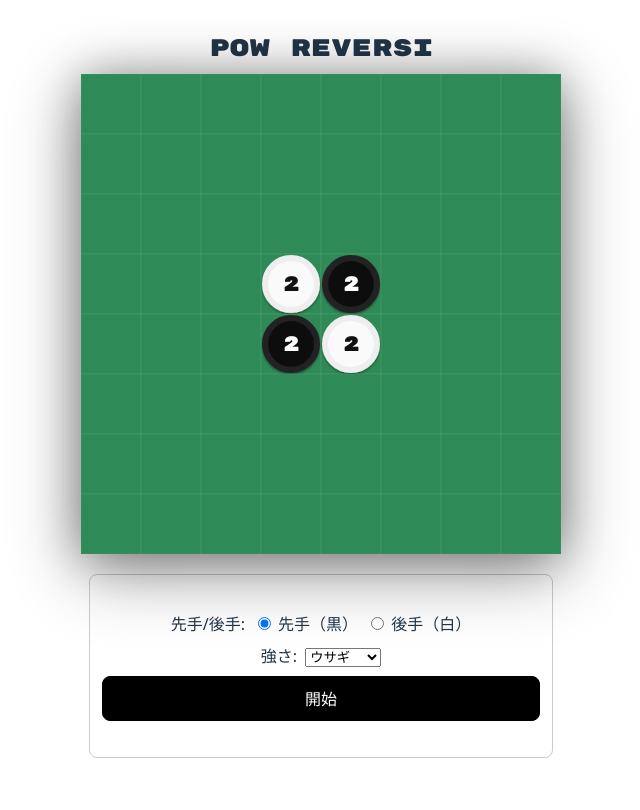
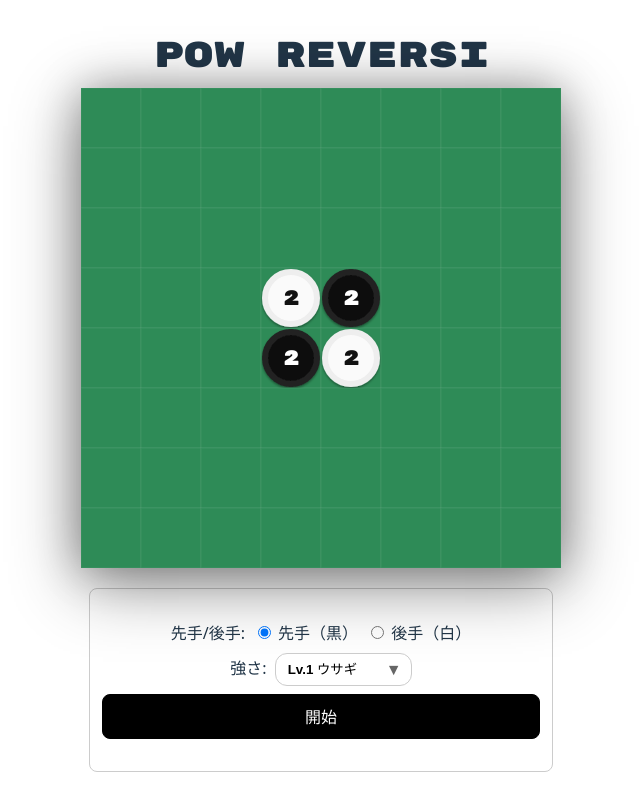
Before and after one commit to kurehajime/powpow_reversi, a React (Vite) app: page / in a window 1280 px wide. Shown: the whole page, without its empty margins (319-959 px from the left). Built offline with nearby package versions, Linux system fonts and the light colour scheme.

Commit message:
レベルセレクトボックスを変更

```diff
--- a/src/components/GameElement.tsx
+++ b/src/components/GameElement.tsx
@@ -20,12 +20,12 @@ export default function GameElement() {
   const cpuSide: 1 | -1 = (humanSide === 1 ? -1 : 1)
   const aiStrengthLabel = useMemo(() => {
     switch (depth) {
-      case 0: return 'ひよこ'
-      case 1: return 'ウサギ'
-      case 2: return 'ネコ'
-      case 3: return 'オオカミ'
-      case 4: return 'ライオン'
-      case 5: return 'ドラゴン'
+      case 0: return 'Lv.0 ひよこ'
+      case 1: return 'Lv.1 ウサギ'
+      case 2: return 'Lv.2 ネコ'
+      case 3: return 'Lv.3 オオカミ'
+      case 4: return 'Lv.4 ライオン'
+      case 5: return 'Lv.5 ドラゴン'
     }
   }, [depth])
   const resultText = useMemo(() => {
@@ -40,7 +40,7 @@ export default function GameElement() {
     // Brighter and more saturated variants
     return resultText === 'YOU WIN' ? '#4FC3F7' // vivid light blue
       : resultText === 'YOU LOSE' ? '#FF5252'  // vivid red
-      : '#FFD740'                               // vivid amber (draw)
+        : '#FFD740'                               // vivid amber (draw)
   }, [ended, resultText])
   const hexToRgba = (hex: string, alpha: number): string => {
     const m = /^#?([\da-f]{2})([\da-f]{2})([\da-f]{2})$/i.exec(hex)
@@ -112,7 +112,7 @@ export default function GameElement() {
 
   return (
     <div style={{ display: 'flex', flexDirection: 'column', alignItems: 'center', gap: 12 }}>
-      <h1 style={{ margin: 0, fontSize: 24, fontFamily: '"Rubik Mono One", system-ui, sans-serif' }}>Pow Reversi</h1>
+      <h1 style={{ margin: 0, fontSize: 36, fontFamily: '"Rubik Mono One", system-ui, sans-serif' }}>POW REVERSI</h1>
 
 
       <div style={{ position: 'relative', width: boardSize, height: boardSize, boxShadow: '0 16px 64px rgba(0,0,0,0.45), 0 0 40px rgba(0,0,0,0.25)' }}>
@@ -182,14 +182,31 @@ export default function GameElement() {
             </div>
             <div>
               強さ:
-              <select value={depth} onChange={(e) => setDepth(Number(e.target.value))} style={{ marginLeft: 8 }}>
-                <option value={0}>ひよこ</option>
-                <option value={1}>ウサギ</option>
-                <option value={2}>ネコ</option>
-                <option value={3}>オオカミ</option>
-                <option value={4}>ライオン</option>
-                <option value={5}>ドラゴン</option>
-              </select>
+              <div style={{ display: 'inline-block', position: 'relative', marginLeft: 8 }}>
+                <select
+                  value={depth}
+                  onChange={(e) => setDepth(Number(e.target.value))}
+                  style={{
+                    padding: '8px 40px 8px 12px',
+                    borderRadius: 12,
+                    border: '1px solid #ccc',
+                    background: '#ffffff',
+                    appearance: 'none',
+                    WebkitAppearance: 'none',
+                    MozAppearance: 'none',
+                    fontWeight: 700,
+                    cursor: 'pointer'
+                  }}
+                >
+                  <option value={0}>Lv.0 ひよこ</option>
+                  <option value={1}>Lv.1 ウサギ</option>
+                  <option value={2}>Lv.2 ネコ</option>
+                  <option value={3}>Lv.3 オオカミ</option>
+                  <option value={4}>Lv.4 ライオン</option>
+                  <option value={5}>Lv.5 ドラゴン</option>
+                </select>
+                <span style={{ position: 'absolute', right: 10, top: '50%', transform: 'translateY(-50%)', pointerEvents: 'none', color: '#666' }}>▼</span>
+              </div>
             </div>
             <button onClick={() => { setField(Field.Initial(8)); setStatus(''); setEnded(false); setStarted(true); setLastIndex(null) }}>開始</button>
           </div>
@@ -198,7 +215,7 @@ export default function GameElement() {
             <div style={{ width: 96, height: 96, borderRadius: 12, background: '#eee', border: '1px solid #ccc', display: 'grid', placeItems: 'center', fontSize: 48, flex: '0 0 auto' }}>{bigAvatarChar}</div>
             <div style={{ flex: 1, display: 'flex', flexDirection: 'column', alignItems: 'center', textAlign: 'center', gap: 8 }}>
               <ScoreElement field={field} />
-              <div>AI強さ: {aiStrengthLabel}</div>
+              <div>AI: {aiStrengthLabel}</div>
             </div>
           </div>
         ) : (
@@ -207,7 +224,7 @@ export default function GameElement() {
             <div style={{ flex: 1, display: 'flex', flexDirection: 'column', alignItems: 'center', textAlign: 'center', gap: 6 }}>
               <ScoreElement field={field} />
               <div>{status}</div>
-              <div>AI強さ: {aiStrengthLabel}</div>
+              <div>AI: {aiStrengthLabel}</div>
             </div>
           </div>
         )}
```
